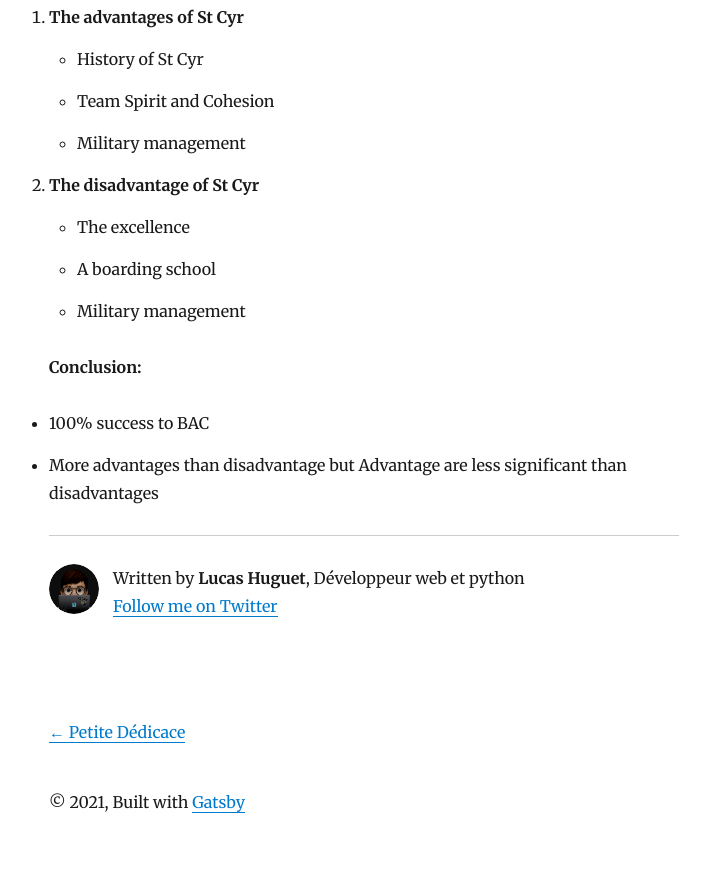
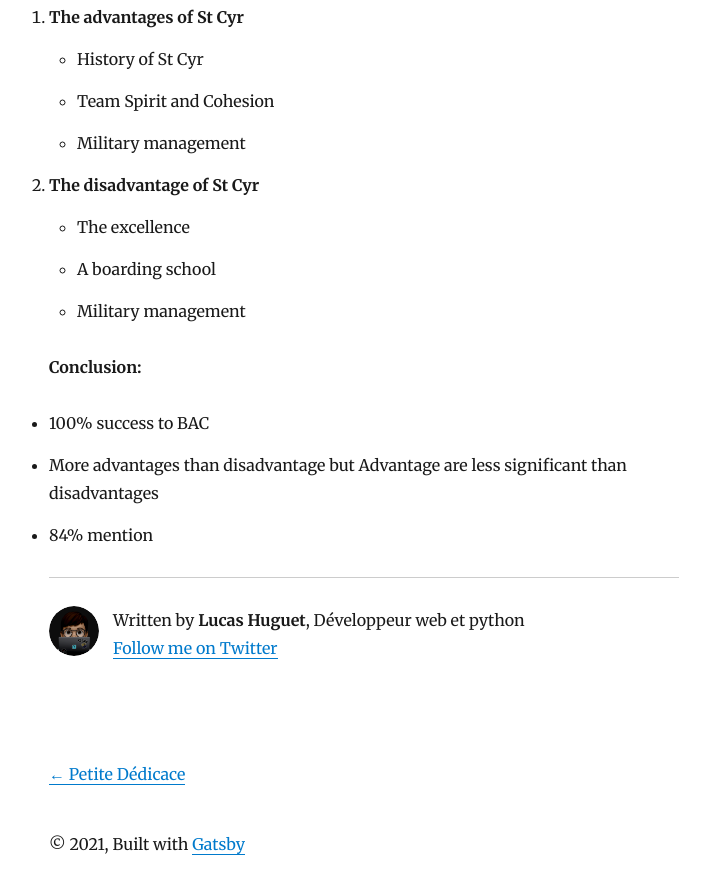
Before and after one commit to lucashuguet/astroblog, a Gatsby site: page /saint-cyr-the-school-of-excellence/ in a window 1280 px wide. Shown: the part 488-1382 px from the top of the page, without its empty margins (276-986 px from the left). Before the commit the page ends 1346 px from the top, so only its background shows below. Built offline with nearby package versions, Linux system fonts and the light colour scheme; Gatsby itself is replaced by a stand-in of ours; some packages are replaced by stand-ins of ours.

Commit message:
Update Blog “saint-cyr-the-school-of-excellence/index”

```diff
--- a/content/blog/saint-cyr-the-school-of-excellence/index.md
+++ b/content/blog/saint-cyr-the-school-of-excellence/index.md
@@ -26,3 +26,4 @@ description: Article in AMC
 
 * 100% success to BAC
 * More advantages than disadvantage but Advantage are less significant than disadvantages
+* 84% mention
```
